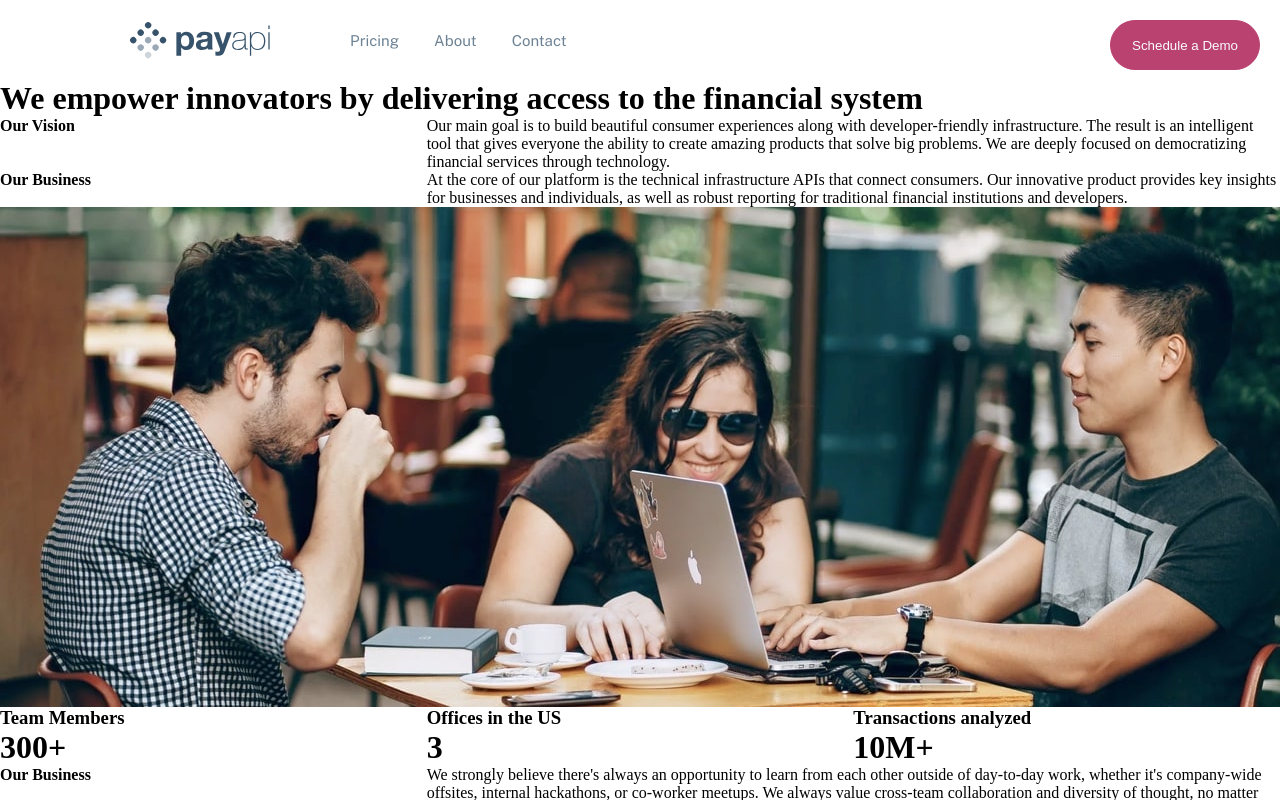
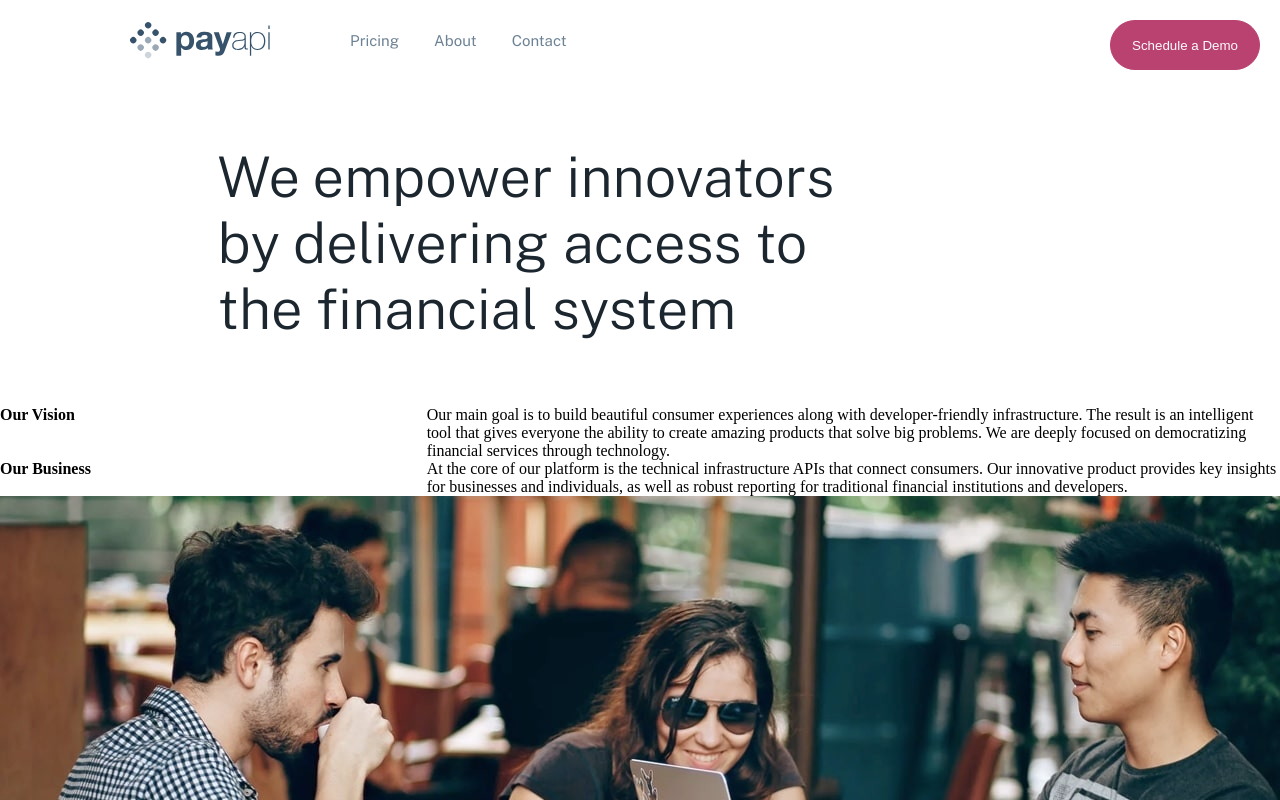
Before and after one commit to clf94-dev/pay-ap--web-react, a React (Create React App) app: page /about in a window 1280 px wide. Shown: the top 800 px of the page. Built offline with nearby package versions, Linux system fonts and the light colour scheme.

Commit message:
added style TopAbout component

```diff
--- a/src/components/TopAbout.jsx
+++ b/src/components/TopAbout.jsx
@@ -1,8 +1,10 @@
 import React from 'react'
+
+import './styles/App.css'
 
 function TopAbout() {
     return (
-        <div>
+        <div className='top-about-cont'>
             <h1>We empower innovators by delivering access to the financial system</h1>
         </div>
     )
--- a/src/components/styles/App.css
+++ b/src/components/styles/App.css
@@ -534,3 +534,15 @@ body {
   transition: all 0.3s ease;
   color: #da6d97;
 }
+
+.top-about-cont {
+  padding: 5% 17%;
+}
+
+.top-about-cont h1 {
+  font-size: 56px;
+  font-family: "Public Sans", sans-serif;
+  font-weight: 300;
+  color: #1b262f;
+  padding-right: 25%;
+}
--- a/src/components/styles/App.scss
+++ b/src/components/styles/App.scss
@@ -462,3 +462,15 @@
             }
         }
     }
+
+    //------------------TopAbout component --------------
+    .top-about-cont {
+        padding: 5% 17%;
+        h1 {
+            font-size: $h1-small;
+            font-family: $public-sans;
+            font-weight: $light;
+            color: $mirage-blue;
+            padding-right: 25%;
+        }
+    }
```
Also changed, not shown: src/components/styles/App.min.css.
